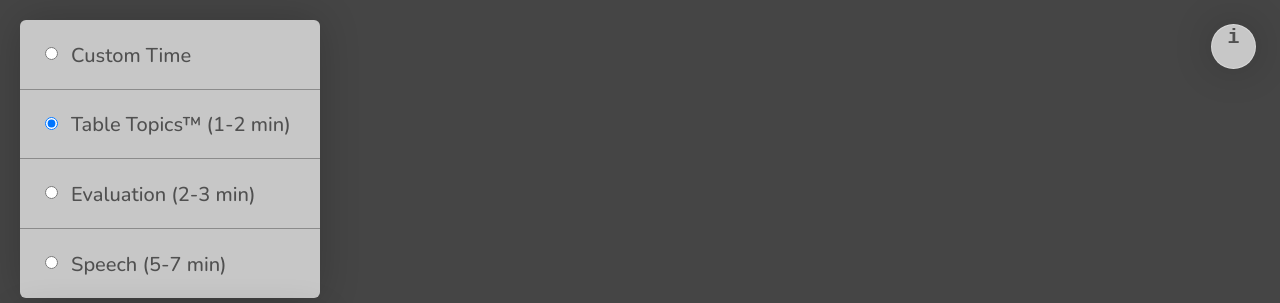
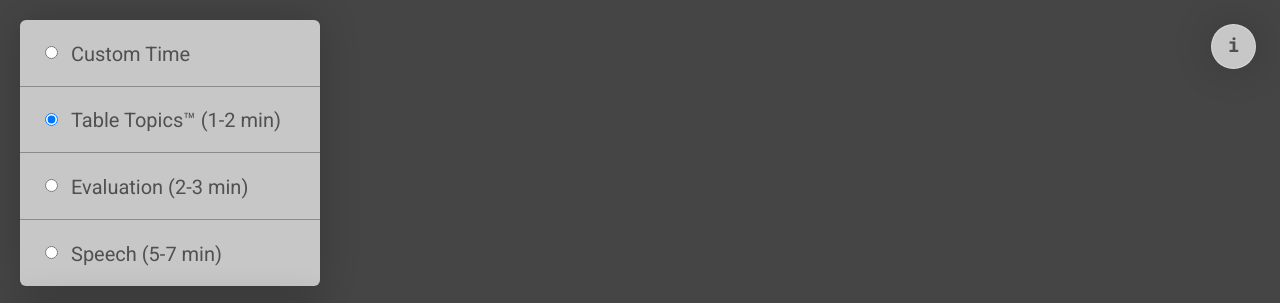
Before and after one commit to calebgrove/tmtimer, a plain HTML site: page source/index.html in a window 1280 px wide. Shown: the top 303 px of the page. Drawn offline with nearby package versions, Linux system fonts and the light colour scheme; files that its build step writes are made by us from their sources.

Commit message:
New fonts

```diff
--- a/source/global.js
+++ b/source/global.js
@@ -205,7 +205,7 @@ function showInfo() {
 	//infoWrapper.onclick = hideInfo();
 
 	infoButton.onclick = function(){ hideInfo() };
-	infoButton.innerHTML = "x";
+	infoButton.innerHTML = "&times;";
 
 	// Log it to analytics:
 	gtag('event', 'Info Displayed');
--- a/source/index.html
+++ b/source/index.html
@@ -15,7 +15,8 @@
 		<!-- Fonts -->
 		<link rel="preconnect" href="https://fonts.googleapis.com">
 		<link rel="preconnect" href="https://fonts.gstatic.com" crossorigin>
-		<link href="https://fonts.googleapis.com/css2?family=Nunito:wght@500..700&display=swap" rel="stylesheet">
+		<link href="https://fonts.googleapis.com/css2?family=Roboto:wght@400;700&display=swap" rel="stylesheet">
+		<link href="https://fonts.googleapis.com/css2?&family=Roboto+Mono:wght@700&text=%C3%97i&display=auto" rel="stylesheet">
 		<!-- Global site tag (gtag.js) - Google Analytics -->
 		<script async src="https://www.googletagmanager.com/gtag/js?id=UA-21273781-26"></script>
 		<script>
@@ -32,7 +33,7 @@
 				<div id="hideAway">
 					<div class="section" id="predefined">
 						<label class="option"><input type="radio" name="predefinedOption" value="custom" id="custom"/><span class="label">Custom Time</span></label>
-						<label class="option"><input type="radio" name="predefinedOption" value="tableTopics" id="tabletopics" checked="checked"/><span class="label">Table Topics&trade; (1-2 min)</span></label>
+						<label class="option"><input type="radio" name="predefinedOption" value="tableTopics" id="tabletopics" checked/><span class="label">Table Topics&trade; (1-2 min)</span></label>
 						<label class="option"><input type="radio" name="predefinedOption" value="evaluation" id="evaluation"/><span class="label">Evaluation (2-3 min)</span></label>
 						<label class="option"><input type="radio" name="predefinedOption" value="speech" id="speech"/><span class="label">Speech (5-7 min)</span></label>
 					</div>
--- a/source/styles.scss
+++ b/source/styles.scss
@@ -3,7 +3,7 @@ $low-contrast: hsla(0, 0, 100, 0.3);
 $text-color: hsla(0, 0, 0, 0.6);
 $border-color: hsla(0, 0, 0, 0.3);
 $lighter-background-color: hsla(0, 0, 100, 1);
-$font-set: 'Nunito', -apple-system, BlinkMacSystemFont, Arial, Helvetica, sans-serif;
+$font-set: 'Roboto', -apple-system, BlinkMacSystemFont, Arial, Helvetica, sans-serif;
 $box-shadow: 0 0 2em hsla(0, 0, 0, 0.2);
 
 * {
@@ -56,6 +56,7 @@ body {
 	.option {
 			display: block;
 			width: 100%;
+			cursor: pointer;
 			border-bottom: 1px solid $border-color;
 			padding: 1em;
 			transition: background-color 0.2s linear;
@@ -160,12 +161,10 @@ body {
 	width:0;
 	height:0;
 	position:absolute;
-
 	border-top: 8px solid transparent;
 	border-bottom: 8px solid transparent;
 	border-right:8px solid $lighter-background-color;
 	left:-8px;
-
 	top:18px;
 }
 
@@ -208,11 +207,12 @@ body {
 
 #infoButton {
 	position: absolute;
+	line-height: 1.8;
 	z-index: 100;
 	top: 3vmin;
 	right: 3vmin;
 	font-size: 1rem;
-	font-weight: 600;
+	font-weight: 700;
 	background-color: $background-color;
 	border: 0;
 	cursor: pointer;
@@ -221,7 +221,7 @@ body {
 	width: 45px;
 	color: $text-color;
 	border-radius: 100%;
-	font-family: monospace;
+	font-family: 'Roboto Mono', monospace;
 	display: flex;
 	justify-content: center;
 	box-shadow: $box-shadow;
@@ -295,6 +295,7 @@ body {
 		padding: 0 1em;
 		.option {
 			padding: 0.8em !important;
+			cursor: pointer;
 		}
 	}
 
```
